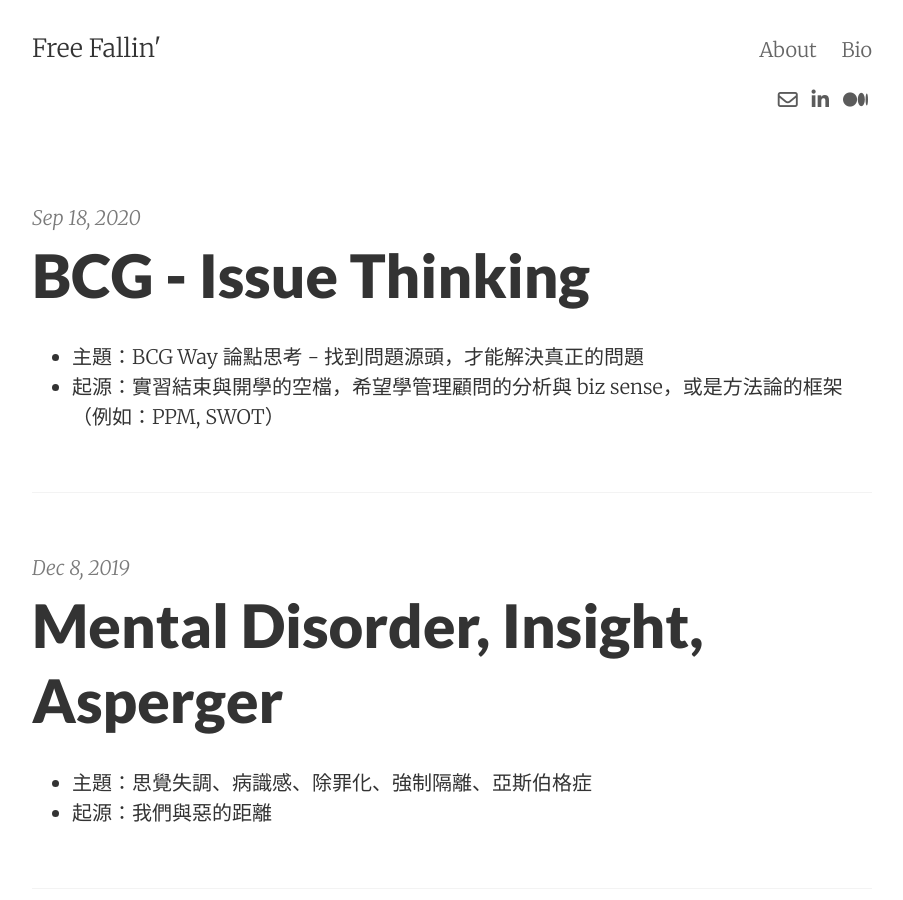
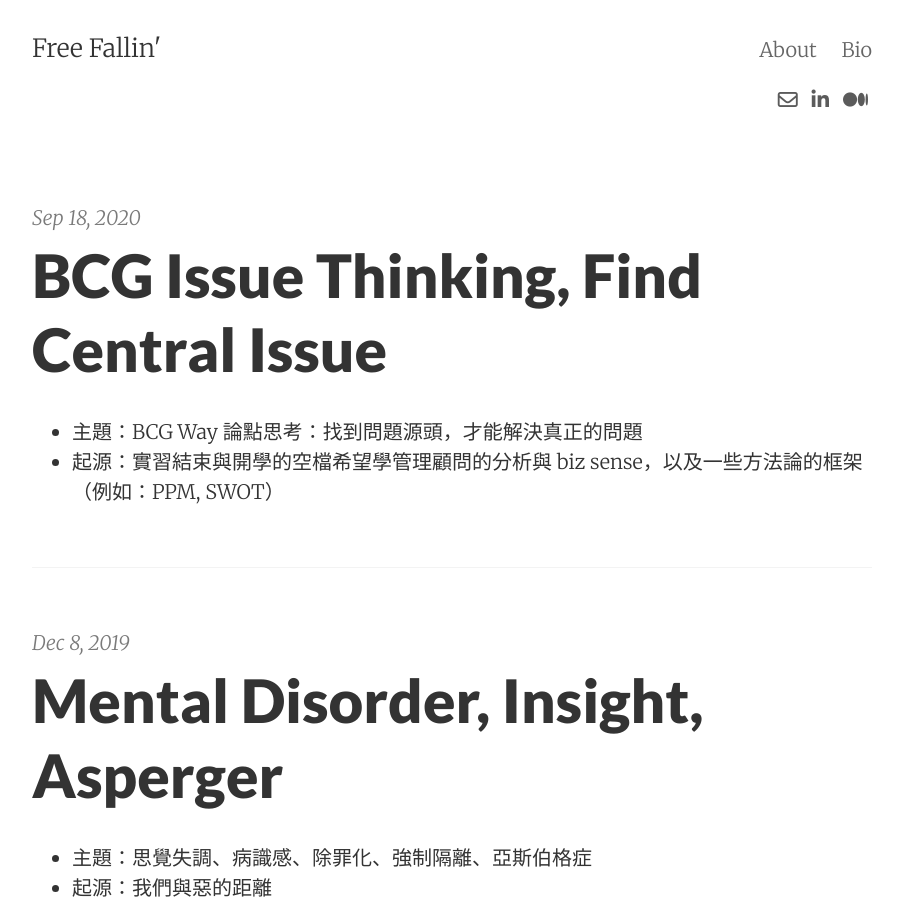
Before and after one commit to AdrianHsu/AdrianHsu.github.io, a Jekyll site: the page built from index.html, in a window 1280 px wide and 900 px high. Shown: the whole window, without its empty margins (188-1091 px from the left). Built offline with Jekyll 4.4.1, drawn with Linux system fonts in a browser that asks for light colours; nearby versions of some CDN libraries; the list of posts is cut into pages by our own code; comment, search, counter and statistics services are not loaded; some of the changed lines change nothing that is shown.

Commit message:
[UPDATED] Fri Sep 18 22:33:53 PDT 2020 :bulb:

```diff
--- a/_posts/2020-09-18-issue-bcg.md
+++ b/_posts/2020-09-18-issue-bcg.md
@@ -1,14 +1,14 @@
 ---
 layout:     post
-title:       BCG - Issue Thinking
+title:       BCG Issue Thinking, Find Central Issue
 date:       2020-09-18
 summary:
 categories:  biz
 
 ---
 
-* 主題：BCG Way 論點思考 - 找到問題源頭，才能解決真正的問題
-* 起源：實習結束與開學的空檔，希望學管理顧問的分析與 biz sense，或是方法論的框架（例如：PPM, SWOT）
+* 主題：BCG Way 論點思考：找到問題源頭，才能解決真正的問題
+* 起源：實習結束與開學的空檔希望學管理顧問的分析與 biz sense，以及一些方法論的框架（例如：PPM, SWOT）
 
 ### 何謂論點（issue）
 
@@ -115,7 +115,7 @@
 
 策略的本質就是資源的分配問題，判斷事情哪些必須做、哪些可以做、哪些不能做，是顧問該提供的 Value Propposition。
 
-### 將論點結構化
+## 將論點結構化
 
 - **MECE：Mutually exclusive, collectively exhaustive**
 - 也就是說，所有論點互相獨立、而且全面覆蓋
@@ -308,21 +308,21 @@
 - 以顧客的角度觀看（ QB house haircut 是因為定價低？不是，是因為快速，又方便因為在量販店）
 - 想像反對者會如何 challenge
 
-### 四種層級的問題精細度
+### 四種層級的問題精細度（有趣）
 
-- 虎鯨是魚嗎？已經帶有大論點假說的問題，容易被代號入座，可能限縮想像、可能害下屬練不會思考、永遠只能當作業員
-- 虎鯨是魚還是哺乳類？限縮在兩個答案，讓下屬有明確目標去查
-- 虎鯨是哪一種類的動物？不限在魚或哺乳，可能是各種動物類
-- 虎鯨是什麼？非常廣泛難以回答，太高層級
+- **虎鯨是魚嗎？已經帶有大論點假說的問題，容易被代號入座，可能限縮想像、可能害下屬練不會思考、永遠只能當作業員**
+- **虎鯨是魚還是哺乳類？限縮在兩個答案，讓下屬有明確目標去查**
+- **虎鯨是哪一種類的動物？不限在魚或哺乳，可能是各種動物類**
+- **虎鯨是什麼？非常廣泛難以回答，太高層級**
 - 二和三混用最好，一容易被限縮，四容易沒方向
 
-## 為什麼高階主管總是講話很 high level
+### 為什麼高階主管總是講話很 high level
 
-- 人才培養與工作動機的問題
-- 做到越高階，越不該以論點來溝通
-- 因為下屬可能會被限縮甚至為了附和而照著明顯是錯的論點做下去 為了討歡心
+- 人才培養與工作動機的關係
+- 做到越高階，越不該以論點來溝通！
+- 因為下屬可能會被限縮甚至為了附和而照著明顯是錯的論點做下去，為了討歡心
 - 或者也可能讓下屬不用動腦思考問題，只能當作業員
-- 因此位置越高，講的話越含糊是故意的，只有這樣才能帶著團隊前進，而不是當大主管還要手握著一堆new grad鉅細靡遺解釋
+- 因此位置越高，講的話越含糊是故意的，只有這樣才能帶著團隊前進，而不是當大主管還要手牽著一堆 new grad 鉅細靡遺解釋
 
 ## BCG 的論點思考
 
```
